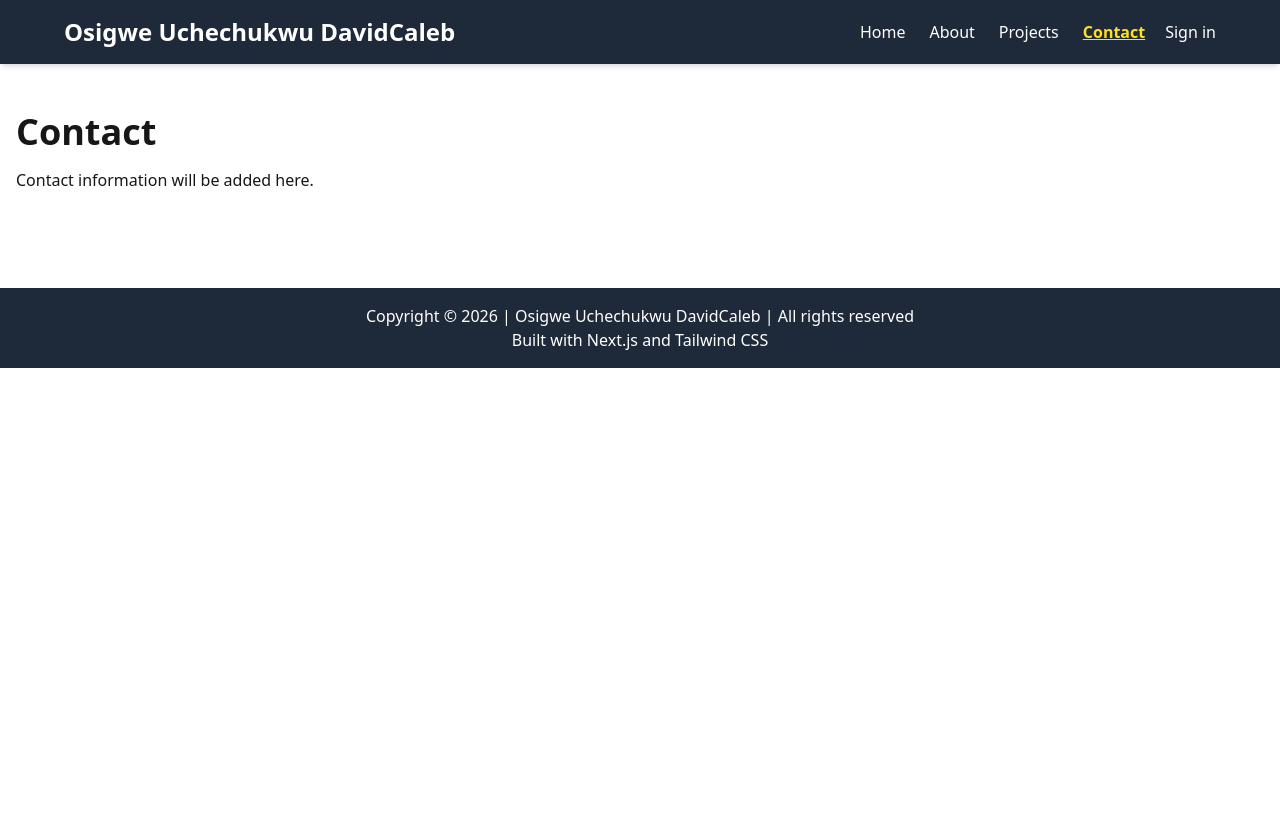
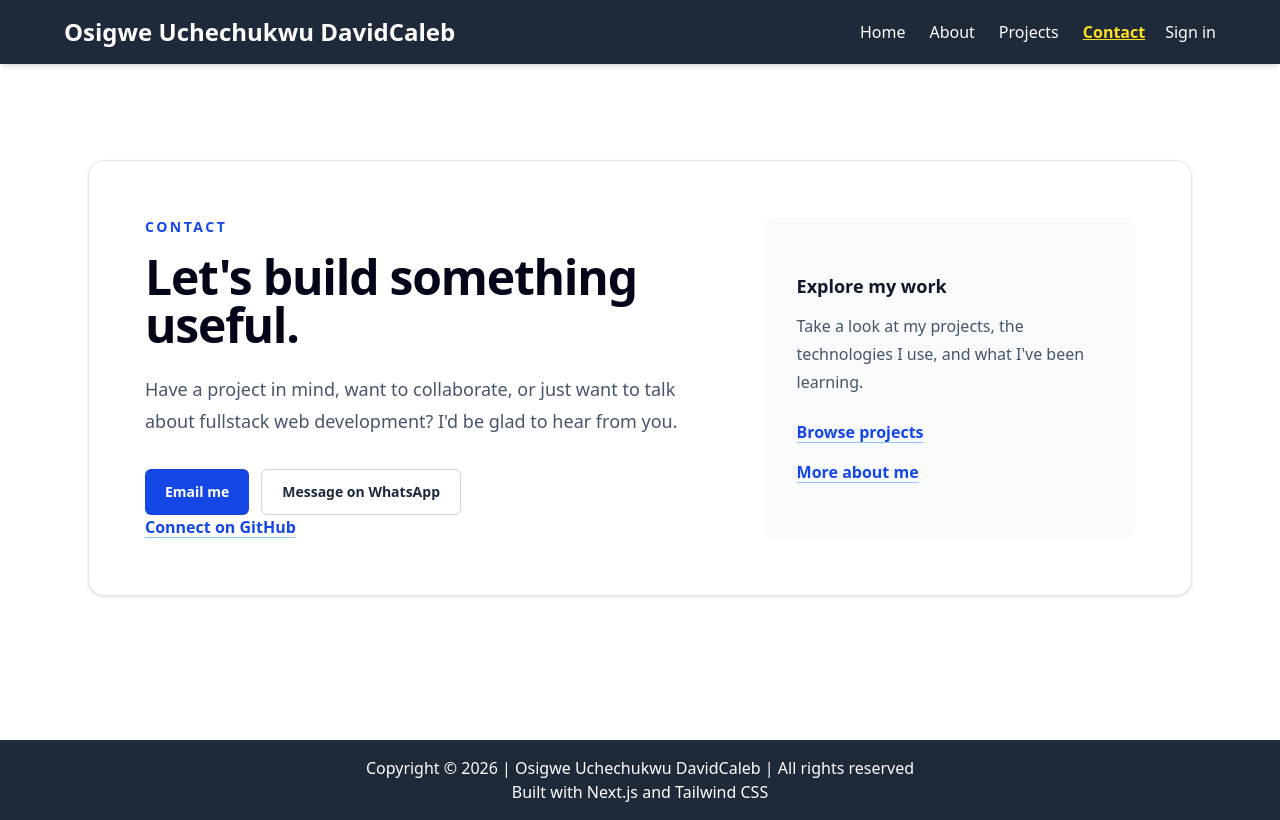
Before and after one commit to sirdave01/wdd430-portfolio, a Next.js app: page /contact in a window 1280 px wide. Built offline with nearby package versions, Linux system fonts and the light colour scheme; no server answers.

Commit message:
updated my portfolio website

```diff
--- /dev/null
+++ b/app/api/auth/[...nextauth]/route.ts
@@ -0,0 +1,3 @@
+import { handlers } from '@/auth';
+
+export const { GET, POST } = handlers;
--- a/app/contact/page.tsx
+++ b/app/contact/page.tsx
@@ -1,15 +1,84 @@
 import type { Metadata } from 'next';
+import Link from 'next/link';
 
 export const metadata: Metadata = {
-    title: 'Contact',
-    description: 'Contact information for my web development portfolio.',
+  title: 'Contact',
+  description: 'Get in touch and explore my work as a Fullstack Web Developer.',
 };
 
 export default function ContactPage() {
-    return (
-        <main className="container mx-auto px-4 py-12">
-            <h1 className="mb-4 text-4xl font-bold">Contact</h1>
-            <p>Contact information will be added here.</p>
-        </main>
-    );
+  return (
+    <main className="container mx-auto max-w-6xl px-4 py-16 sm:px-6 sm:py-24">
+      <section
+        aria-labelledby="contact-heading"
+        className="overflow-hidden rounded-2xl border border-slate-200 bg-white shadow-sm"
+      >
+        <div className="grid gap-10 p-6 sm:p-10 lg:grid-cols-[1.2fr_0.8fr] lg:gap-16 lg:p-14">
+          <div>
+            <p className="mb-4 text-sm font-semibold uppercase tracking-[0.18em] text-blue-700">
+              Contact
+            </p>
+            <h1
+              id="contact-heading"
+              className="max-w-xl text-4xl font-bold tracking-tight text-slate-950 sm:text-5xl"
+            >
+              Let&apos;s build something useful.
+            </h1>
+            <p className="mt-6 max-w-xl text-lg leading-8 text-slate-600">
+              Have a project in mind, want to collaborate, or just want to talk
+              about fullstack web development? I&apos;d be glad to hear from you.
+            </p>
+            <div className="mt-8 flex flex-wrap gap-3">
+              <a
+                href="mailto:d08178084956@gmail.com"
+                className="inline-flex items-center justify-center rounded-md bg-blue-700 px-5 py-3 text-sm font-semibold text-white transition hover:bg-blue-800 focus-visible:outline-2 focus-visible:outline-offset-2 focus-visible:outline-blue-700"
+              >
+                Email me
+              </a>
+              <a
+                href="https://wa.me/2348178084956"
+                target="_blank"
+                rel="noreferrer"
+                className="inline-flex items-center justify-center rounded-md border border-slate-300 px-5 py-3 text-sm font-semibold text-slate-800 transition hover:bg-slate-50 focus-visible:outline-2 focus-visible:outline-offset-2 focus-visible:outline-slate-700"
+              >
+                Message on WhatsApp
+                <span className="sr-only"> (opens in a new tab)</span>
+              </a>
+            </div>
+            <a
+              href="https://github.com/sirdave01"
+              target="_blank"
+              rel="noreferrer"
+              className="mt-5 w-fit font-semibold text-blue-700 underline decoration-blue-300 underline-offset-4 transition hover:text-blue-900"
+            >
+              Connect on GitHub
+              <span className="sr-only"> (opens in a new tab)</span>
+            </a>
+          </div>
+
+          <aside className="flex flex-col justify-center rounded-xl bg-slate-50 p-6 sm:p-8">
+            <h2 className="text-lg font-semibold text-slate-900">
+              Explore my work
+            </h2>
+            <p className="mt-3 leading-7 text-slate-600">
+              Take a look at my projects, the technologies I use, and what
+              I&apos;ve been learning.
+            </p>
+            <Link
+              href="/projects"
+              className="mt-6 w-fit font-semibold text-blue-700 underline decoration-blue-300 underline-offset-4 transition hover:text-blue-900"
+            >
+              Browse projects
+            </Link>
+            <Link
+              href="/about"
+              className="mt-4 w-fit font-semibold text-blue-700 underline decoration-blue-300 underline-offset-4 transition hover:text-blue-900"
+            >
+              More about me
+            </Link>
+          </aside>
+        </div>
+      </section>
+    </main>
+  );
 }
--- a/auth.ts
+++ b/auth.ts
@@ -4,7 +4,7 @@ import { z } from 'zod';
 import bcrypt from 'bcryptjs';
 import { authConfig } from './auth.config';
 
-export const { auth, signIn, signOut } = NextAuth({
+export const { handlers, auth, signIn, signOut } = NextAuth({
   ...authConfig,
   providers: [
     Credentials({
```
Also changed, not shown: 1 other file (tests, documents, lock files or other folders).
